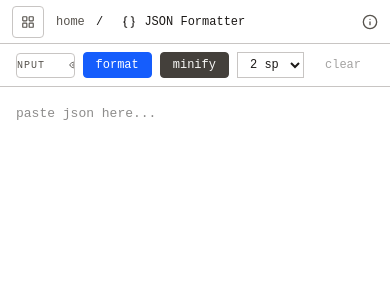
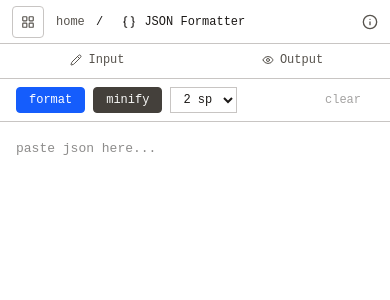
Before and after one commit to brijbyte/utilities, a React (Vite) app: page /a/json-formatter in a window 390 px wide. Shown: the top 300 px of the page. Built offline with nearby package versions, Linux system fonts and the light colour scheme.

Commit message:
json-formatter: proper tab UI for mobile input/output
- Full-width tabs at top with border-bottom accent indicator
- Each tab panel has its own toolbar underneath
- Input tab toolbar: format, minify, indent, copy, clear
- Output tab toolbar: copy (shown only when output exists)

```diff
--- a/src/plugins/json-formatter/App.tsx
+++ b/src/plugins/json-formatter/App.tsx
@@ -28,11 +28,6 @@ const getServerSnapshot = () => true;
 function useIsDesktop() {
   return useSyncExternalStore(subscribe, getSnapshot, getServerSnapshot);
 }
-
-/* ── Shared styles ───────────────────────────────────────────── */
-
-const TAB_CLS =
-  "flex items-center gap-1.5 px-3 py-1 text-[0.625rem] uppercase tracking-widest text-text-muted cursor-pointer transition-colors data-selected:bg-accent-subtle data-selected:text-accent";
 
 /* ── Component ───────────────────────────────────────────────── */
 
@@ -130,34 +125,39 @@ export default function JsonFormatter() {
       onValueChange={setMobileTab}
       className="h-full flex flex-col"
     >
+      {/* Tab bar */}
+      <Tabs.List className="flex border-b border-border bg-bg-surface">
+        <Tabs.Tab
+          value="input"
+          className="flex-1 flex items-center justify-center gap-1.5 px-3 py-2 text-xs text-text-muted cursor-pointer transition-colors border-b-2 border-transparent data-selected:border-accent data-selected:text-accent"
+        >
+          <Pencil size={12} />
+          Input
+        </Tabs.Tab>
+        <Tabs.Tab
+          value="output"
+          className="flex-1 flex items-center justify-center gap-1.5 px-3 py-2 text-xs text-text-muted cursor-pointer transition-colors border-b-2 border-transparent data-selected:border-accent data-selected:text-accent"
+        >
+          <Eye size={12} />
+          Output
+        </Tabs.Tab>
+      </Tabs.List>
+
       {error && (
         <div className="px-tb-x py-tb-y text-xs bg-danger/5 border-b border-danger/20 text-danger">
           ✕ {error}
         </div>
       )}
 
+      {/* Input panel */}
+      <Tabs.Panel value="input" className="flex-1 min-h-0 flex flex-col">
         <div className="flex items-center gap-tb px-tb-x py-tb-y border-b border-border bg-bg-surface">
-        <Tabs.List className="flex rounded border border-border overflow-hidden">
-          <Tabs.Tab value="input" className={TAB_CLS}>
-            <Pencil size={10} />
-            input
-          </Tabs.Tab>
-          <Tabs.Tab value="output" className={TAB_CLS}>
-            <Eye size={10} />
-            output
-          </Tabs.Tab>
-        </Tabs.List>
-
-        <div className="ml-auto flex items-center gap-tb">
-          {mobileTab === "input" && (
-            <>
           <Button variant="primary" onClick={format}>
             format
           </Button>
           <Button variant="secondary" onClick={minify}>
             minify
           </Button>
-              <label className="flex items-center gap-2 text-xs text-text-muted">
           <select
             value={indent}
             onChange={(e) => setIndent(Number(e.target.value))}
@@ -167,7 +167,7 @@ export default function JsonFormatter() {
             <option value={4}>4 sp</option>
             <option value={8}>8 sp</option>
           </select>
-              </label>
+          <div className="ml-auto flex items-center gap-tb">
             {input && (
               <Button variant="outline" onClick={copyInput}>
                 copy
@@ -180,17 +180,8 @@ export default function JsonFormatter() {
             >
               clear
             </Button>
-            </>
-          )}
-          {mobileTab === "output" && output && (
-            <Button variant="outline" onClick={copyOutput}>
-              copy
-            </Button>
-          )}
           </div>
         </div>
-
-      <Tabs.Panel value="input" className="flex-1 min-h-0 flex flex-col">
         <textarea
           value={input}
           onChange={(e) => setInput(e.target.value)}
@@ -201,7 +192,18 @@ export default function JsonFormatter() {
           className="flex-1 min-h-0 resize-none bg-bg-surface text-text font-mono text-[0.8125rem] leading-[1.7] px-pn-x py-pn-y outline-none"
         />
       </Tabs.Panel>
+
+      {/* Output panel */}
       <Tabs.Panel value="output" className="flex-1 min-h-0 flex flex-col">
+        {output && (
+          <div className="flex items-center gap-tb px-tb-x py-tb-y border-b border-border bg-bg-surface">
+            <div className="ml-auto">
+              <Button variant="outline" onClick={copyOutput}>
+                copy
+              </Button>
+            </div>
+          </div>
+        )}
         <textarea
           value={output}
           readOnly
```
Lines whose indentation alone changed are shown as unchanged.
